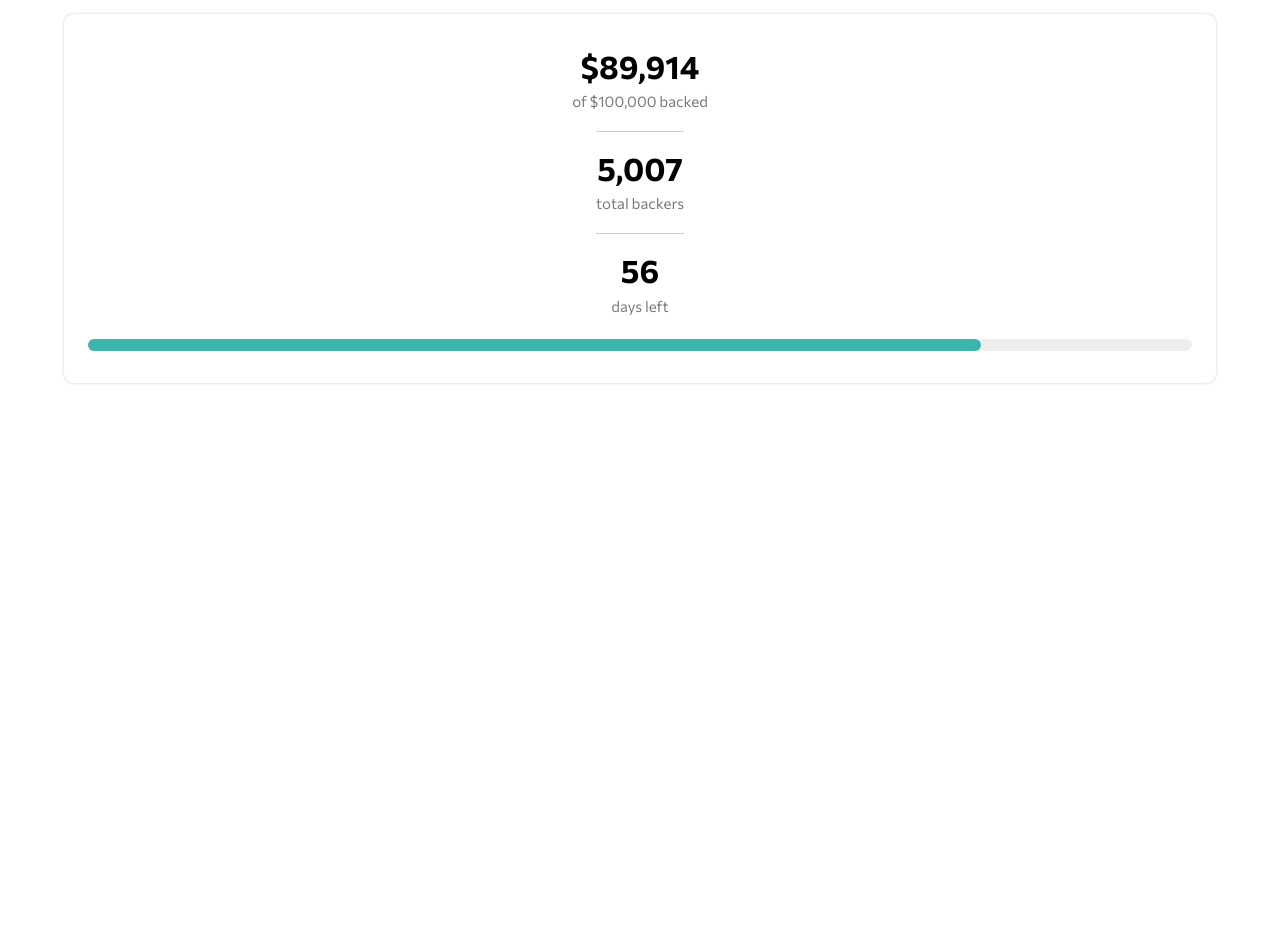
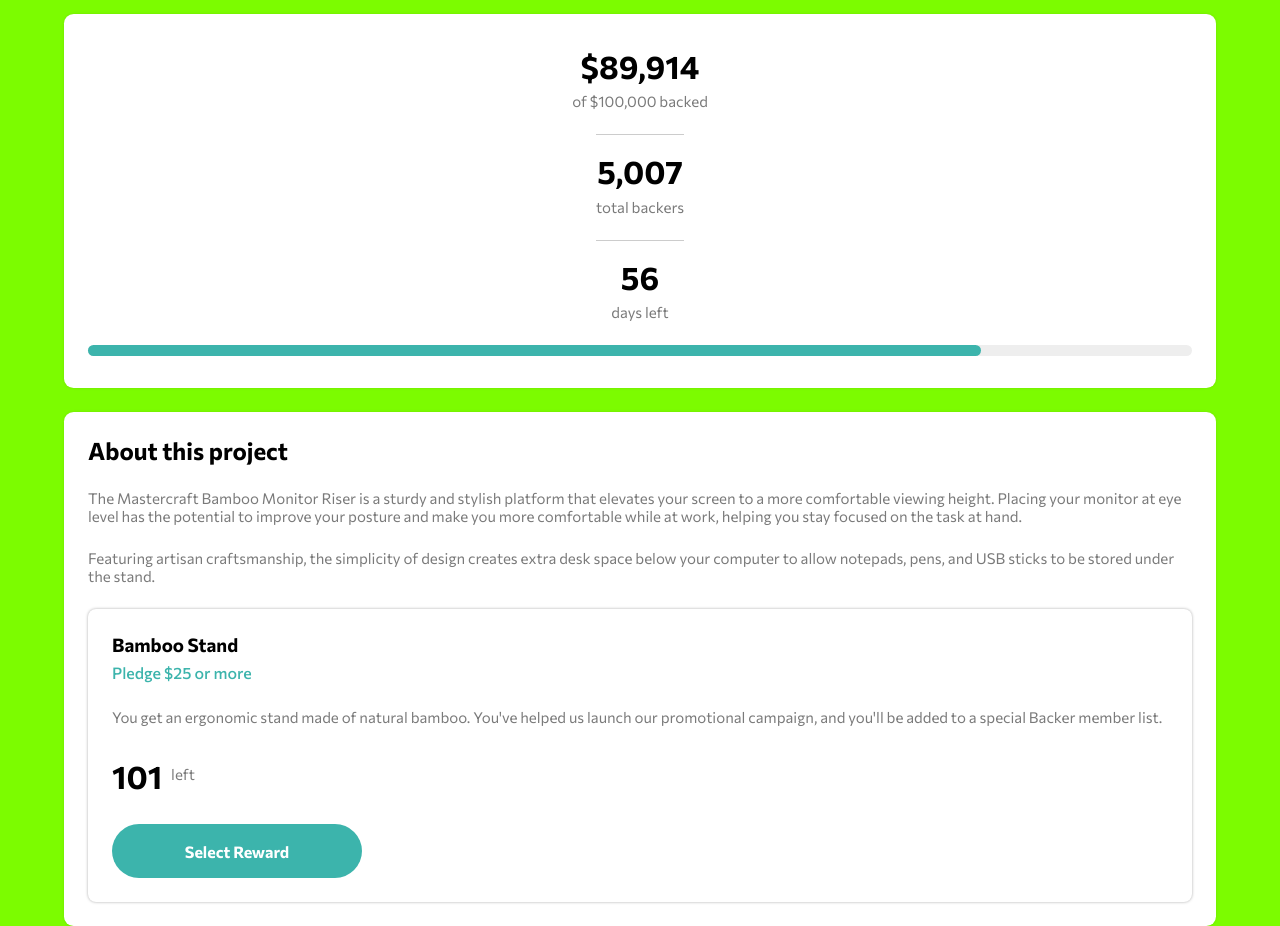
Before and after one commit to lyn-eva/react-practice-Crowdfunding-product-page, a React (Create React App) app: page / in a window 1280 px wide. Shown: the part 560-1486 px from the top of the page. Before the commit the page ends 967 px from the top, so only its background shows below. Built offline with nearby package versions, Linux system fonts and the light colour scheme.

Commit message:
completed PriceCard component

```diff
--- a/src/App.js
+++ b/src/App.js
@@ -4,13 +4,14 @@
 import Header from './components/header/Header';
 import Intro from './components/intro/Intro';
 import Statistics from './components/statistics/Statistics';
+import About from './components/about/About';
 
 function App() {
   return <>
     <Header />
     <Intro />
     <Statistics />
-    {/* <About /> */}
+    <About />
   </>
 }
 
--- a/src/components/UI/Button.module.css
+++ b/src/components/UI/Button.module.css
@@ -7,6 +7,7 @@
   color: var(--clr-white);
   width: 75%;
   max-width: 250px;
+  padding: 1.1rem 0;
   transition: 300ms;
 }
 
--- a/src/components/UI/Container.module.css
+++ b/src/components/UI/Container.module.css
@@ -2,5 +2,5 @@
   width: clamp(200px, 90%, 1200px);
   margin: 0 auto;
   border-radius: .6rem;
-  box-shadow: 0 0 3px rgba(0, 0, 0, .2);
+  box-shadow: 0 0 3px rgba(0, 0, 0, 0.1);
 }
--- /dev/null
+++ b/src/components/UI/PriceCard.js
@@ -0,0 +1,16 @@
+import styles from "./PriceCard.module.css";
+import Button from "./Button";
+
+function PriceCard(props) {
+  return <div className={styles.card}>
+    <div className={styles.header}>
+      <h3>{props.itemName}</h3>
+      <p>{props.restriction}</p>
+    </div>
+    <p>{props.descr}</p>
+    <p><span className={styles.amount}>{props.amount}</span> left</p>
+    <Button type="button">Select Reward</Button>
+  </div>;
+}
+
+export default PriceCard;
--- /dev/null
+++ b/src/components/UI/PriceCard.module.css
@@ -0,0 +1,24 @@
+.card {
+  margin-top: 1.5rem;
+  padding: 1.5rem;
+  border-radius: .5rem;
+  box-shadow: 0 0 3px #aaa;
+}
+.header p {
+  color: var(--clr-moderate-cyan);
+  font-weight: 500;
+  margin-top: .4rem;
+}
+.card > p {
+  margin: 1.5rem 0;
+  color: var(--clr-d-gray);
+  line-height: 1.5;
+  font-size: var(--text-p);
+}
+.amount {
+  font-weight: 700;
+  font-size: 2rem;
+  color: var(--clr-black);
+  vertical-align: middle;
+  margin-right: 6px;
+}
--- /dev/null
+++ b/src/components/about/About.js
@@ -0,0 +1,35 @@
+import styles from "./About.module.css";
+import Container from "../UI/Container";
+import PriceCard from "../UI/PriceCard";
+
+function About() {
+  return (
+    <section>
+      <Container className={styles.about}>
+        <h2>About this project</h2>
+        <p>
+          The Mastercraft Bamboo Monitor Riser is a sturdy and stylish platform
+          that elevates your screen to a more comfortable viewing height.
+          Placing your monitor at eye level has the potential to improve your
+          posture and make you more comfortable while at work, helping you stay
+          focused on the task at hand.
+        </p>
+        <p>
+          Featuring artisan craftsmanship, the simplicity of design creates
+          extra desk space below your computer to allow notepads, pens, and USB
+          sticks to be stored under the stand.
+        </p>
+        <div className={styles["pledge-section"]}>
+          <PriceCard
+            itemName="Bamboo Stand"
+            restriction="Pledge $25 or more"
+            descr="You get an ergonomic stand made of natural bamboo. You've helped us launch our promotional campaign, and you'll be added to a special Backer member list."
+            amount="101"
+          />
+        </div>
+      </Container>
+    </section>
+  );
+}
+
+export default About;
--- /dev/null
+++ b/src/components/about/About.module.css
@@ -0,0 +1,13 @@
+.about {
+  background-color: var(--clr-white);
+  padding: 1.5rem 1.5rem;
+  box-sizing: border-box;
+}
+.about > p {
+  font-size: var(--text-p);
+  margin-top: 1.5rem;
+  color: var(--clr-d-gray);
+}
+section {
+  background-color: lawngreen;
+}
--- a/src/components/intro/Intro.module.css
+++ b/src/components/intro/Intro.module.css
@@ -17,6 +17,7 @@
 .actions {
   display: flex;
   justify-content: space-between;
+  align-items: center;
   margin-top: 1.5rem;
 }
 button {
--- a/src/components/statistics/Statistics.js
+++ b/src/components/statistics/Statistics.js
@@ -5,19 +5,21 @@
   return (
     <section>
       <Container className={styles.statistics}>
+        <div className={styles["statistic-ctr"]}>
           <div className={styles.statistic}>
             <h2>$89,914</h2>
             <p>of $100,000 backed</p>
           </div>
-      <hr/>
+          <hr />
           <div className={styles.statistic}>
             <h2>5,007</h2>
             <p>total backers</p>
           </div>
-      <hr/>
+          <hr />
           <div className={styles.statistic}>
             <h2>56</h2>
             <p>days left</p>
+          </div>
         </div>
         <div className={styles["progress-bar"]}>
           <div className={styles.progress}></div>
--- a/src/components/statistics/Statistics.module.css
+++ b/src/components/statistics/Statistics.module.css
@@ -12,7 +12,7 @@
 }
 .statistics hr {
   width: 5.5rem;
-  margin: 1.3rem auto 1rem;
+  margin: 1.5rem auto 1rem;
   border: none;
   border-bottom: 1px solid #ccc;
 }
@@ -21,7 +21,7 @@
 }
 .progress-bar {
   margin-top: 1.5rem;
-  height: .8rem;
+  height: .7rem;
   background-color: #eee;
   border-radius: 8px;
 }
--- a/src/index.css
+++ b/src/index.css
@@ -20,3 +20,6 @@
   text-decoration: none;
   /* color: #fff; */
 }
+body {
+  background-color: rgba(240, 240, 240, .4);
+}
```
Lines whose indentation alone changed are shown as unchanged.
